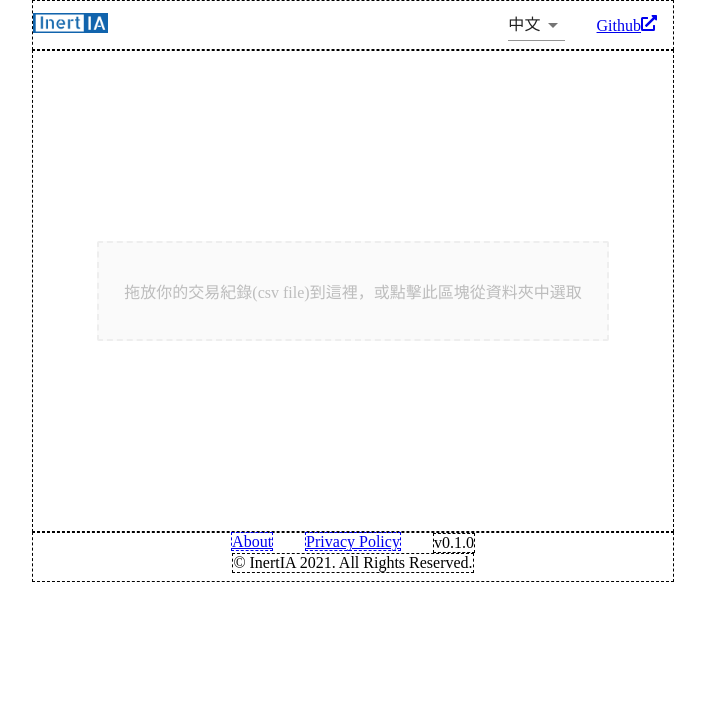
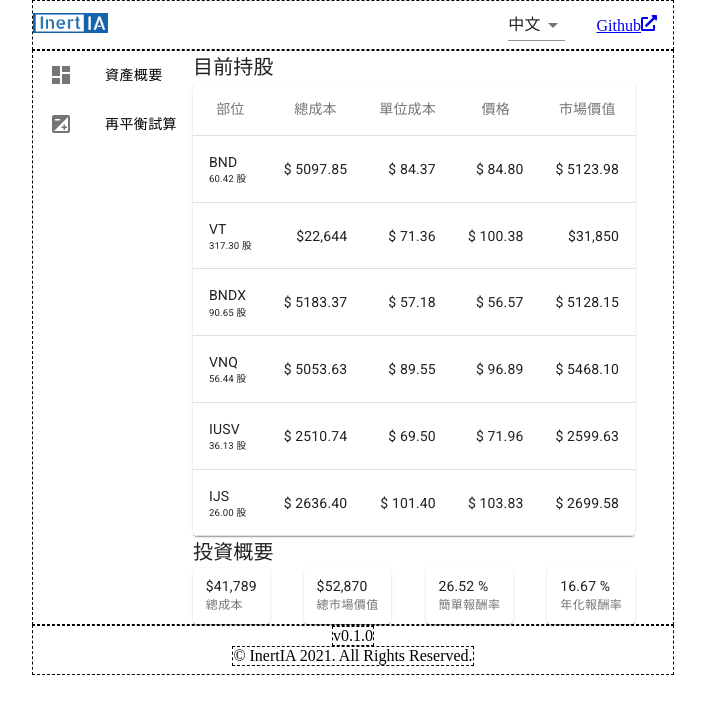
Before and after one commit to hjcian/inertia-web, a React (Create React App) app: page / in a window 1280 px wide. Shown: the top 714 px of the page, without its empty margins (287-992 px from the left). Built offline with nearby package versions, Linux system fonts and the light colour scheme.

Commit message:
style(content): update style

```diff
--- a/src/Pages/Content/Content.js
+++ b/src/Pages/Content/Content.js
@@ -3,18 +3,33 @@ import {
   Route,
   Link
 } from 'react-router-dom'
-
+import React from 'react'
+import ListItem from '@material-ui/core/ListItem'
+import ListItemIcon from '@material-ui/core/ListItemIcon'
+import ListItemText from '@material-ui/core/ListItemText'
+import Typography from '@material-ui/core/Typography'
+import DashboardIcon from '@material-ui/icons/Dashboard'
+import ExposureIcon from '@material-ui/icons/Exposure'
 import Dashboard from './Dashboard/Dashboard'
 import DataImporter from './DataImporter/DataImporter'
-import About from './About'
+// import About from './About'
 import { useHoldings } from '../../global/context/holdings'
+import { useLang } from '../../global/context/language'
 import './Content.css'
 
 const NavSidebar = () => {
+  const { lang } = useLang()
+  const { assetOverview, rebalancing } = lang.Content
   return (
     <div className='NavSidebar'>
-      <Link to='/'>Holdings</Link>
-      <Link to='/rebalancing'>Rebalancing</Link>
+      <ListItem button component={Link} to='/'>
+        <ListItemIcon><DashboardIcon /></ListItemIcon>
+        <ListItemText primary={<Typography variant='button'>{assetOverview}</Typography>} />
+      </ListItem>
+      <ListItem button component={Link} to='/rebalancing'>
+        <ListItemIcon><ExposureIcon /></ListItemIcon>
+        <ListItemText primary={<Typography variant='button'>{rebalancing}</Typography>} />
+      </ListItem>
     </div>
   )
 }
@@ -29,12 +44,12 @@ const Content = () => {
           : null
       }
       <Switch>
-        <Route path='/about'>
+        {/* <Route path='/about'>
           <About />
         </Route>
         <Route path='/privacypolicy'>
           <h3>Privacy Policy</h3>
-        </Route>
+        </Route> */}
         <Route path='/'>
           {
             holdings === null
--- a/src/Pages/Content/Dashboard/Dashboard.css
+++ b/src/Pages/Content/Dashboard/Dashboard.css
@@ -1,5 +1,10 @@
 .Dashboard {
     display: flex;
+}
+
+.InvestmentOverview {
+    display: flex;
+    justify-content: space-between;
 }
 
 .SummaryItem {
--- a/src/Pages/Content/Dashboard/Holdings/Holdings.js
+++ b/src/Pages/Content/Dashboard/Holdings/Holdings.js
@@ -2,19 +2,12 @@ import {
   Table, TableBody, TableCell, TableContainer, TableHead, TableRow, Paper,
   CircularProgress, Typography
 } from '@material-ui/core'
+
+import { Currency } from './NumberFormatter'
+import InvestmentOverview from './InvestmentOverview'
+
 import { useHoldings } from '../../../../global/context/holdings'
 import { useLang } from '../../../../global/context/language'
-
-const largeNum = 10000
-const largeFormatter = new Intl.NumberFormat('en-US', {
-  style: 'currency',
-  currency: 'USD',
-  maximumFractionDigits: 0
-})
-
-const Currency = ({ number }) => {
-  return (<>{number > largeNum ? largeFormatter.format(number) : `$ ${number.toFixed(2)}`}</>)
-}
 
 const HoldingRow = ({ symbol, shares, totalCost, unitCost, price, marketValue }) => {
   const { lang } = useLang()
@@ -49,14 +42,14 @@ const HoldingPart = ({ holdings }) => {
     <>
       <Typography variant='h6' color='textPrimary'>{holdingsPart.title}</Typography>
       <TableContainer component={Paper}>
-        <Table size='small' aria-label='a dense table'>
+        <Table size='medium' aria-label='a dense table'>
           <TableHead>
             <TableRow>
-              <TableCell size='medium' align='center'><Column text={holdingsPart.position} /></TableCell>
-              <TableCell size='medium' align='center'><Column text={holdingsPart.totalCost} /></TableCell>
-              <TableCell size='medium' align='center'><Column text={holdingsPart.unitCost} /></TableCell>
-              <TableCell size='medium' align='center'><Column text={holdingsPart.price} /></TableCell>
-              <TableCell size='medium' align='center'><Column text={holdingsPart.marketValue} /></TableCell>
+              <TableCell align='center'><Column text={holdingsPart.position} /></TableCell>
+              <TableCell align='center'><Column text={holdingsPart.totalCost} /></TableCell>
+              <TableCell align='center'><Column text={holdingsPart.unitCost} /></TableCell>
+              <TableCell align='center'><Column text={holdingsPart.price} /></TableCell>
+              <TableCell align='center'><Column text={holdingsPart.marketValue} /></TableCell>
             </TableRow>
           </TableHead>
           <TableBody>
@@ -68,39 +61,13 @@ const HoldingPart = ({ holdings }) => {
   )
 }
 
-const SummaryItem = (props) => {
-  return (
-    <div className='SummaryItem'>
-      <div className='SummaryItemTitle'>{props.title}</div>
-      <div className='SummaryItemValue'>{props.value}</div>
-    </div>
-  )
-}
-
-const SummaryPart = ({ summary }) => {
-  const { lang } = useLang()
-  const { summaryPart } = lang.Holdings
-  const summaryItems = [
-    { title: summaryPart.totalCost, value: summary.totalCost },
-    { title: summaryPart.totalMarketValue, value: summary.totalMarketValue },
-    { title: summaryPart.simpleReturn, value: summary.simpleReturn },
-    { title: summaryPart.annualReturn, value: summary.annualReturn }
-  ]
-  return (
-    <>
-      <Typography variant='h6' color='textPrimary'>{summaryPart.title}</Typography>
-      {summaryItems.map(({ title, value }) => <SummaryItem key={title} title={title} value={value} />)}
-    </>
-  )
-}
-
 const Holdings = () => {
   const { value } = useHoldings()
   const { holdings, summary } = value
   return (
     <div>
       <HoldingPart holdings={holdings} />
-      <SummaryPart summary={summary} />
+      <InvestmentOverview summary={summary} />
     </div>
   )
 }
--- /dev/null
+++ b/src/Pages/Content/Dashboard/Holdings/InvestmentOverview.js
@@ -0,0 +1,54 @@
+import { Typography, Card, CardContent } from '@material-ui/core'
+import { withStyles } from '@material-ui/core/styles'
+import { useLang } from '../../../../global/context/language'
+import { Currency, Rate } from './NumberFormatter'
+
+const currency = 'currency'
+const rate = 'rate'
+
+const SummaryItem = ({ classes, title, value, type }) => {
+  return (
+    <Card>
+      <CardContent className={classes.cardcontent}>
+        <Typography variant='body2' color='textPrimary'>
+          {type === currency
+            ? <Currency number={value} />
+            : <Rate number={value} />}
+        </Typography>
+        <Typography variant='caption' color='textSecondary' component='p'>{title}</Typography>
+      </CardContent>
+    </Card>
+  )
+}
+
+const itemStyles = {
+  cardcontent: {
+    padding: '0.5rem 0.8rem', // default is too much
+    '&:last-child': {
+      paddingBottom: '0.5rem' // default is too much
+    }
+  }
+}
+
+const StyledSummaryItem = withStyles(itemStyles)(SummaryItem)
+
+const InvestmentOverview = ({ summary }) => {
+  const { lang } = useLang()
+  const { summaryPart } = lang.Holdings
+  const summaryItems = [
+    { title: summaryPart.totalCost, value: summary.totalCost, type: currency },
+    { title: summaryPart.totalMarketValue, value: summary.totalMarketValue, type: currency },
+    { title: summaryPart.simpleReturn, value: summary.simpleReturn, type: rate },
+    { title: summaryPart.annualReturn, value: summary.annualReturn, type: rate }
+  ]
+  return (
+    <>
+      <Typography variant='h6' color='textPrimary'>{summaryPart.title}</Typography>
+      <div className='InvestmentOverview'>
+        {summaryItems.map((props) => <StyledSummaryItem key={props.title} {...props} />)}
+      </div>
+    </>
+  )
+}
+
+export default InvestmentOverview
--- /dev/null
+++ b/src/Pages/Content/Dashboard/Holdings/NumberFormatter.js
@@ -0,0 +1,16 @@
+
+const largeNum = 10000
+const largeFormatter = new Intl.NumberFormat('en-US', {
+  style: 'currency',
+  currency: 'USD',
+  maximumFractionDigits: 0
+})
+
+export const Currency = ({ number }) => {
+  return (<>{number > largeNum ? largeFormatter.format(number) : `$ ${number.toFixed(2)}`}</>)
+}
+
+export const Rate = ({ number }) => {
+  const rate = number * 100
+  return (<>{`${rate.toFixed(2)} %`}</>)
+}
--- a/src/Pages/Footer/Footer.js
+++ b/src/Pages/Footer/Footer.js
@@ -21,7 +21,7 @@ const Footer = () => {
     <div className='Footer'>
       <div className='FooterTop'>
 
-        <FooterNav />
+        {/* <FooterNav /> */}
 
         <div className='FooterItem'>
           {`${APP_VERSION}`}
--- a/src/global/context/holdings.js
+++ b/src/global/context/holdings.js
@@ -26,11 +26,11 @@ export const NewContext = (initValue = null) => {
 
 // const holdings = [{ symbol: 'BND', shares: 60.42428, totalCost: 5097.85, unitCost: 84.36758, price: 0, marketValue: 0 }, { symbol: 'VT', shares: 317.29683, totalCost: 22643.62, unitCost: 71.36415, price: 0, marketValue: 0 }, { symbol: 'BNDX', shares: 90.65132, totalCost: 5183.37, unitCost: 57.1792, price: 0, marketValue: 0 }, { symbol: 'VNQ', shares: 56.43618, totalCost: 5053.63, unitCost: 89.54593, price: 0, marketValue: 0 }, { symbol: 'IUSV', shares: 36.12611, totalCost: 2510.74, unitCost: 69.49932, price: 0, marketValue: 0 }, { symbol: 'IJS', shares: 26, totalCost: 2636.4, unitCost: 101.4, price: 0, marketValue: 0 }]
 // const summary = { totalCost: 41789, totalMarketValue: 0, simpleReturn: -1, annualReturn: 0 }
-// const holdings = [{ symbol: 'BND', shares: 60.42428, totalCost: 5097.85, unitCost: 84.36758, price: 84.8, marketValue: 5123.978944 }, { symbol: 'VT', shares: 317.29683, totalCost: 22643.62, unitCost: 71.36415, price: 100.38, marketValue: 31850.2557954 }, { symbol: 'BNDX', shares: 90.65132, totalCost: 5183.37, unitCost: 57.1792, price: 56.57, marketValue: 5128.1451724 }, { symbol: 'VNQ', shares: 56.43618, totalCost: 5053.63, unitCost: 89.54593, price: 96.89, marketValue: 5468.1014802 }, { symbol: 'IUSV', shares: 36.12611, totalCost: 2510.74, unitCost: 69.49932, price: 71.96, marketValue: 2599.6348755999998 }, { symbol: 'IJS', shares: 26, totalCost: 2636.4, unitCost: 101.4, price: 103.83, marketValue: 2699.58 }]
-// const summary = { totalCost: 41789, totalMarketValue: 52869.7, simpleReturn: 0.26515829524516016, annualReturn: 0.1667324381962195 }
+const holdings = [{ symbol: 'BND', shares: 60.42428, totalCost: 5097.85, unitCost: 84.36758, price: 84.8, marketValue: 5123.978944 }, { symbol: 'VT', shares: 317.29683, totalCost: 22643.62, unitCost: 71.36415, price: 100.38, marketValue: 31850.2557954 }, { symbol: 'BNDX', shares: 90.65132, totalCost: 5183.37, unitCost: 57.1792, price: 56.57, marketValue: 5128.1451724 }, { symbol: 'VNQ', shares: 56.43618, totalCost: 5053.63, unitCost: 89.54593, price: 96.89, marketValue: 5468.1014802 }, { symbol: 'IUSV', shares: 36.12611, totalCost: 2510.74, unitCost: 69.49932, price: 71.96, marketValue: 2599.6348755999998 }, { symbol: 'IJS', shares: 26, totalCost: 2636.4, unitCost: 101.4, price: 103.83, marketValue: 2699.58 }]
+const summary = { totalCost: 41789, totalMarketValue: 52869.7, simpleReturn: 0.26515829524516016, annualReturn: 0.1667324381962195 }
 
-// const testData = { holdings, summary }
-const testData = null
+const testData = { holdings, summary }
+// const testData = null
 
 export const { Provide: ProvideSummary, useValue: useSummary } = NewContext()
 export const { Provide: ProvideHoldings, useValue: useHoldings } = NewContext(testData)
--- a/src/global/context/language.js
+++ b/src/global/context/language.js
@@ -25,7 +25,9 @@ const langs = {
     },
     Content: {
       dropzoneDragActive: 'Drop the transaction CSV file here ...',
-      dropzoneDragInactive: 'Drag and drop the transaction CSV file here, or click to select from folder.'
+      dropzoneDragInactive: 'Drag and drop the transaction CSV file here, or click to select from folder.',
+      assetOverview: 'Asset Overview',
+      rebalancing: 'Rebalancing'
     },
     Holdings: {
       holdingsPart: {
@@ -38,7 +40,7 @@ const langs = {
         sharesText: 'shares'
       },
       summaryPart: {
-        title: 'Summary',
+        title: 'Investment Overview',
         totalCost: 'Total Cost',
         totalMarketValue: 'Total Market Value',
         simpleReturn: 'Simple Return',
@@ -53,7 +55,9 @@ const langs = {
     },
     Content: {
       dropzoneDragActive: '放開你的交易紀錄 CSV 檔...',
-      dropzoneDragInactive: '拖放你的交易紀錄(csv file)到這裡，或點擊此區塊從資料夾中選取'
+      dropzoneDragInactive: '拖放你的交易紀錄(csv file)到這裡，或點擊此區塊從資料夾中選取',
+      assetOverview: '資產概要',
+      rebalancing: '再平衡試算'
     },
     Holdings: {
       holdingsPart: {
@@ -66,7 +70,7 @@ const langs = {
         sharesText: '股'
       },
       summaryPart: {
-        title: '投資組合摘要',
+        title: '投資概要',
         totalCost: '總成本',
         totalMarketValue: '總市場價值',
         simpleReturn: '簡單報酬率',
```
